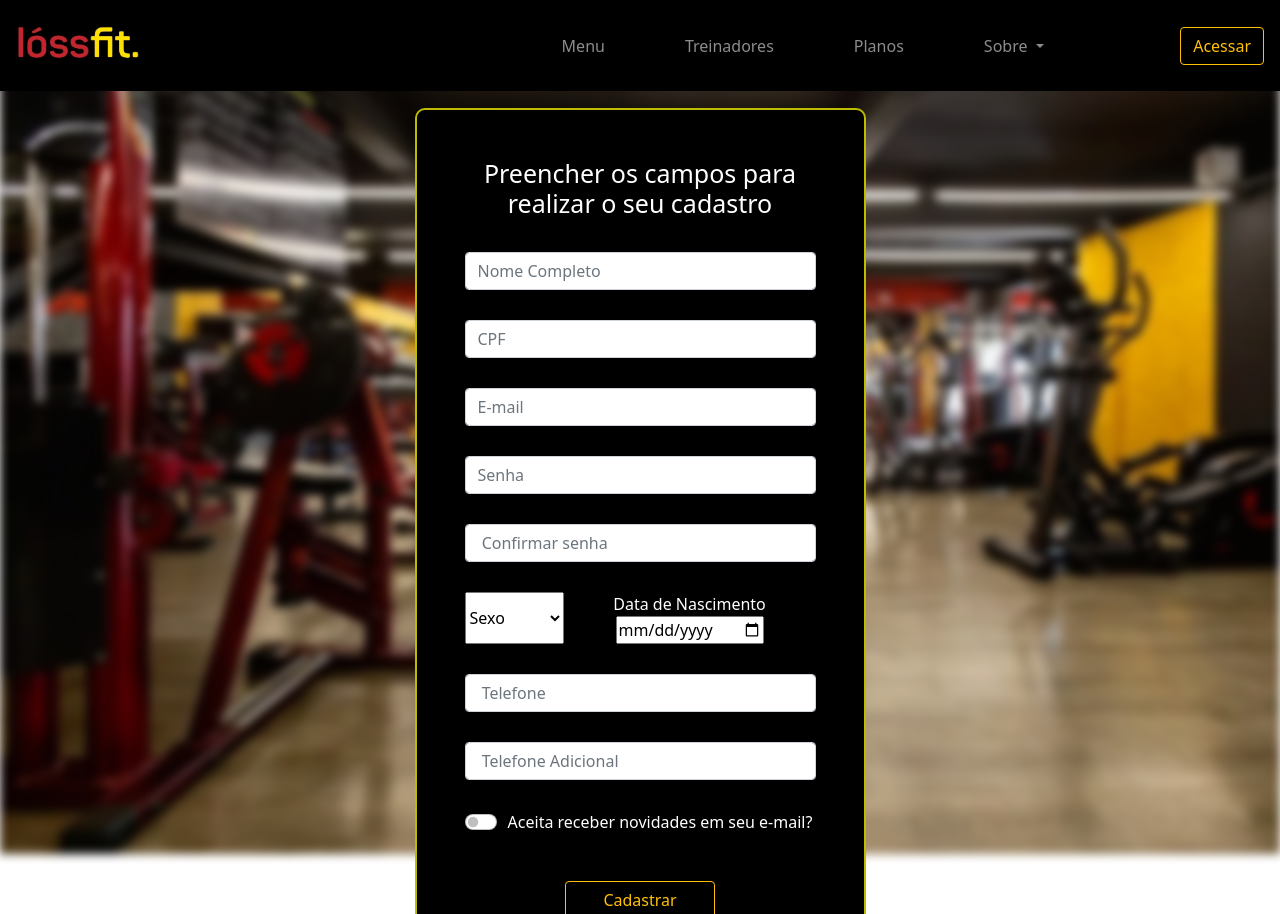
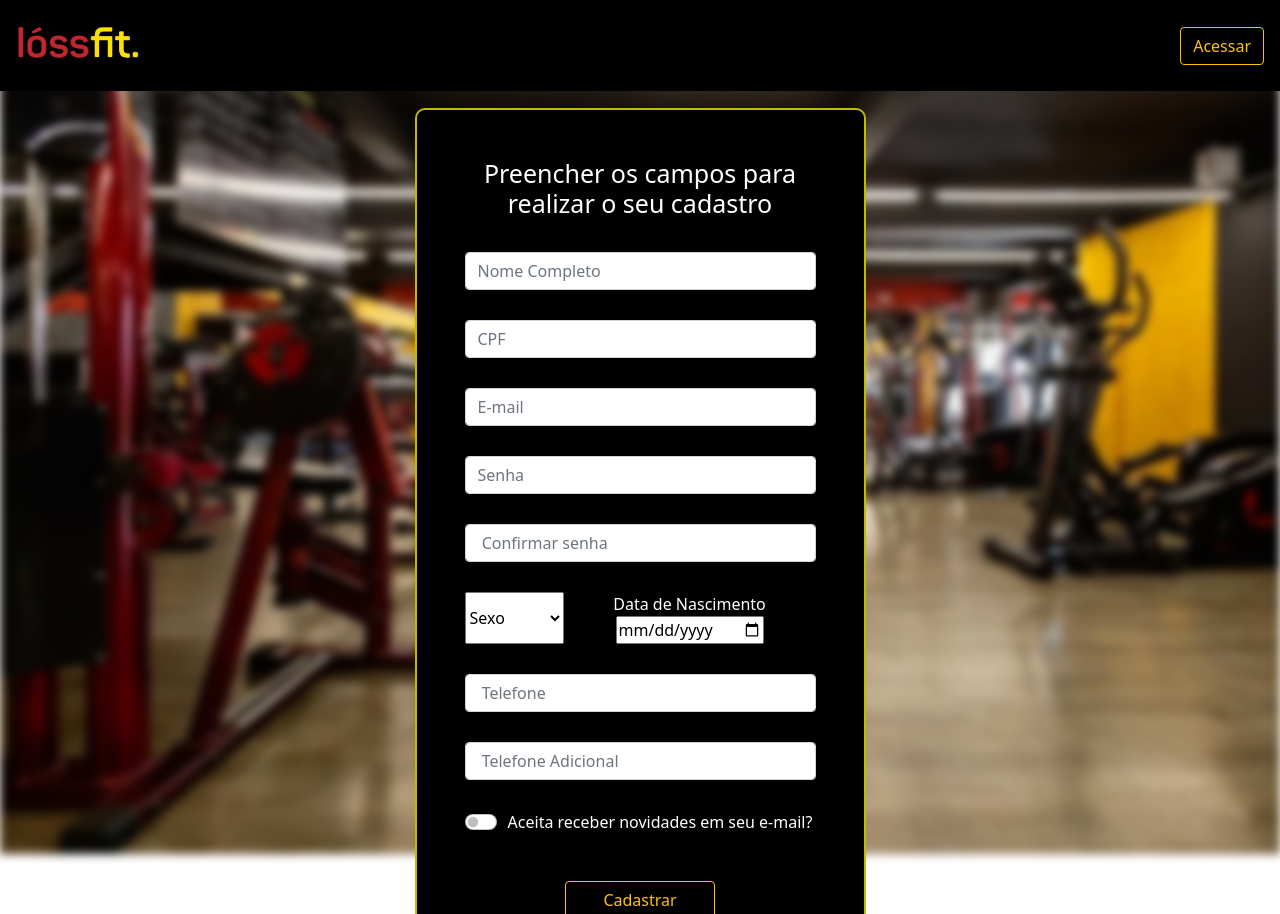
Before and after one commit to Kevin-Itam/GYM-Personal-Project, a PHP site: page /pg_cadastro.php in a window 1280 px wide. Run offline with PHP 8.4, Linux system fonts and the light colour scheme.

Commit message:
Feito alteração

```diff
--- a/pages/pg_cadastro.php
+++ b/pages/pg_cadastro.php
@@ -16,7 +16,7 @@
     <div>
         <img class="background-image" src="../img/loss_lado.png">
         <nav class="navbar navbar-expand-lg navbar-dark " style="background-color: black;">
-            <a class="navbar-brand" href="../index_Apre.html" style="color: white;">
+            <a class="navbar-brand" href="../index_Apre.php" style="color: white;">
             </a>
             <button class="navbar-toggler" type="button" data-toggle="collapse" data-target="#navbarSupportedContent"
                 aria-controls="navbarSupportedContent" aria-expanded="false" aria-label="Toggle navigation">
@@ -24,29 +24,6 @@
             </button>
 
             <div class="collapse navbar-collapse" id="navbarSupportedContent">
-                <ul class="navbar-nav mr-auto">
-                    <li class="nav-item">
-                        <a class="nav-link" href="index_Apre.php" style="margin-left: 400px;">Menu</a>
-                    </li>
-                    <li class="nav-item active">
-                        <a class="nav-link" href="#">Treinadores<span class="sr-only"></span></a>
-                    </li>
-                    <li class="nav-item">
-                        <a class="nav-link" href="#">Planos</a>
-                    </li>
-                    <li class="nav-item dropdown">
-                        <a class="nav-link dropdown-toggle" href="#" id="navbarDropdown" role="button"
-                            data-toggle="dropdown" aria-haspopup="true" aria-expanded="false">
-                            Sobre
-                        </a>
-                        <div class="dropdown-menu" aria-labelledby="navbarDropdown">
-                            <a class="dropdown-item" href="#">Nós</a>
-                            <a class="dropdown-item" href="#">Local</a>
-                            <div class="dropdown-divider"></div>
-                            <a class="dropdown-item" href="#">Horário</a>
-                        </div>
-                    </li>
-                </ul>
                 <form class="form-inline my-2 my-lg-0">
                     <a class="btn btn-outline-warning" href="../pages/pg_login.php" role="button">Acessar</a>
                 </form>
```
Also changed, not shown: pages/pg_esq_senha.php (+1 -24 lines), pages/pg_login.php (+1 -24 lines).
